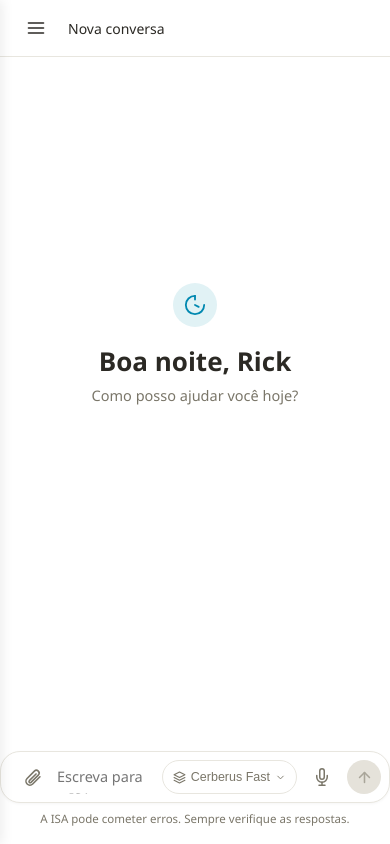
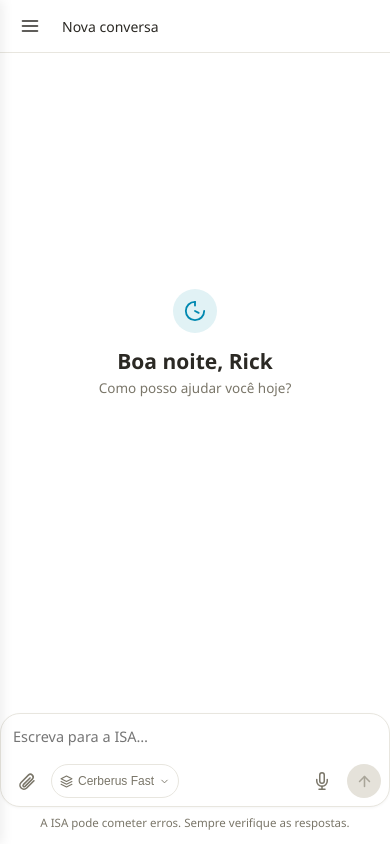
Before and after one commit to Rick94-dot/isa, a Flask app: page / in a window 390 px wide. Run offline with Flask 3, Linux system fonts and the light colour scheme.

Commit message:
Ajusta layout para telas de celular

```diff
--- a/templates/index.html
+++ b/templates/index.html
@@ -636,6 +636,53 @@
     .menu-toggle{ display:flex; }
     .msg-bubble{ max-width:88%; }
     .expand-btn{ display:none !important; }
+  }
+
+  /* ---------- TELAS ESTREITAS (celular) ---------- */
+  @media (max-width:560px){
+    .topbar{ padding:10px 14px; }
+    .chat-area{ padding:0 10px; }
+    .composer-wrap{ padding:0 0 14px 0; }
+
+    /* Título e saudação menores, sem estourar a largura */
+    .greeting-title{ font-size:21px; }
+    .greeting-sub{ font-size:13.5px; }
+    .greeting-wrap{ padding-bottom:80px; gap:4px; }
+
+    /* Composer: em vez de espremer tudo numa linha só, o campo de texto
+       fica sozinho em cima e os botões (anexo, modelo, mic, enviar) numa
+       segunda linha por baixo — evita sobreposição/estouro horizontal. */
+    .composer{
+      flex-wrap:wrap;
+      padding:8px;
+    }
+    .composer textarea{
+      order:-1;
+      flex:1 1 100%;
+      padding:4px 4px 8px 4px;
+    }
+    .model-pill{
+      padding:0 8px;
+      font-size:12px;
+    }
+    .model-select-wrap{ margin-right:auto; }
+    .model-menu{
+      left:0;
+      right:auto;
+      min-width:190px;
+      max-width:min(260px, calc(100vw - 40px));
+    }
+
+    /* Modais (login, cadastro, configurações) com menos respiro nas bordas */
+    .modal-overlay{ padding:12px; }
+    .modal-body{ padding:16px; gap:14px; }
+    .modal-header{ padding:14px 16px; }
+    .modal-footer{ padding:12px 16px; flex-wrap:wrap; }
+    .avatar-upload{ flex-wrap:wrap; row-gap:8px; }
+
+    /* Bolhas de mensagem com um pouco mais de espaço útil */
+    .msg-bubble{ max-width:92%; font-size:14px; }
+    .messages{ gap:16px; }
   }
 
   /* ---------- SETTINGS MODAL ---------- */
@@ -1151,7 +1198,7 @@
         .slice(0, idx)
         .filter(m => m.text)
         .map(m => ({ role: m.role, text: m.text }));
-      const reply = await callBackend(history);
+      const reply = await callBackend(history, conv.id);
       conv.messages[idx].text = reply;
     } catch (err) {
       conv.messages[idx].text = 'Não consegui regenerar agora. Detalhe: ' + err.message;
@@ -1279,11 +1326,11 @@
 
   sendBtn.addEventListener('click', sendMessage);
 
-  async function callBackend(history){
+  async function callBackend(history, conversationId){
     const response = await fetch('/api/chat', {
       method: 'POST',
       headers: { 'Content-Type': 'application/json' },
-      body: JSON.stringify({ history, model: selectedModel })
+      body: JSON.stringify({ history, model: selectedModel, conversation_id: conversationId })
     });
     if (!response.ok){
       const errText = await response.text();
@@ -1329,7 +1376,7 @@
       const history = conv.messages
         .filter(m => m.text)
         .map(m => ({ role: m.role, text: m.text }));
-      const reply = await callBackend(history);
+      const reply = await callBackend(history, conv.id);
       hideTyping();
       conv.messages.push({ role:'bot', text: reply });
     } catch (err) {
```
